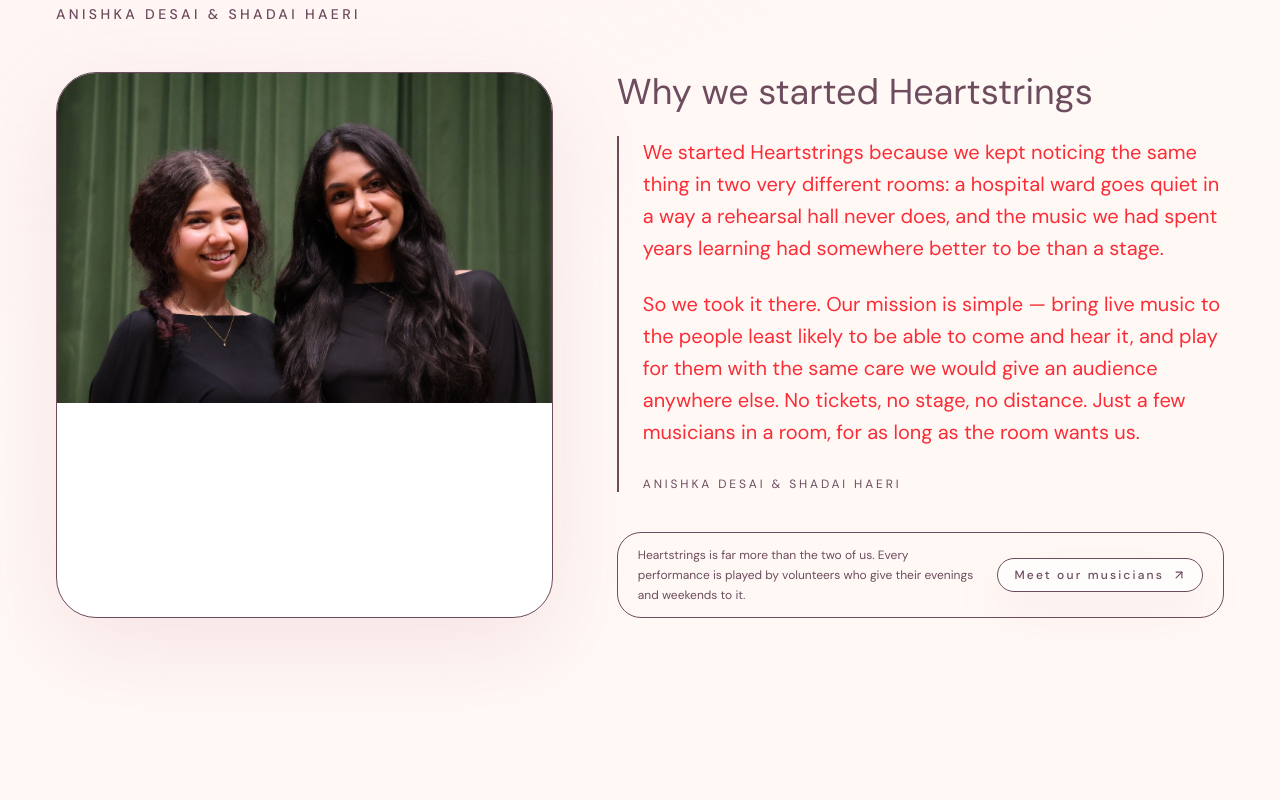
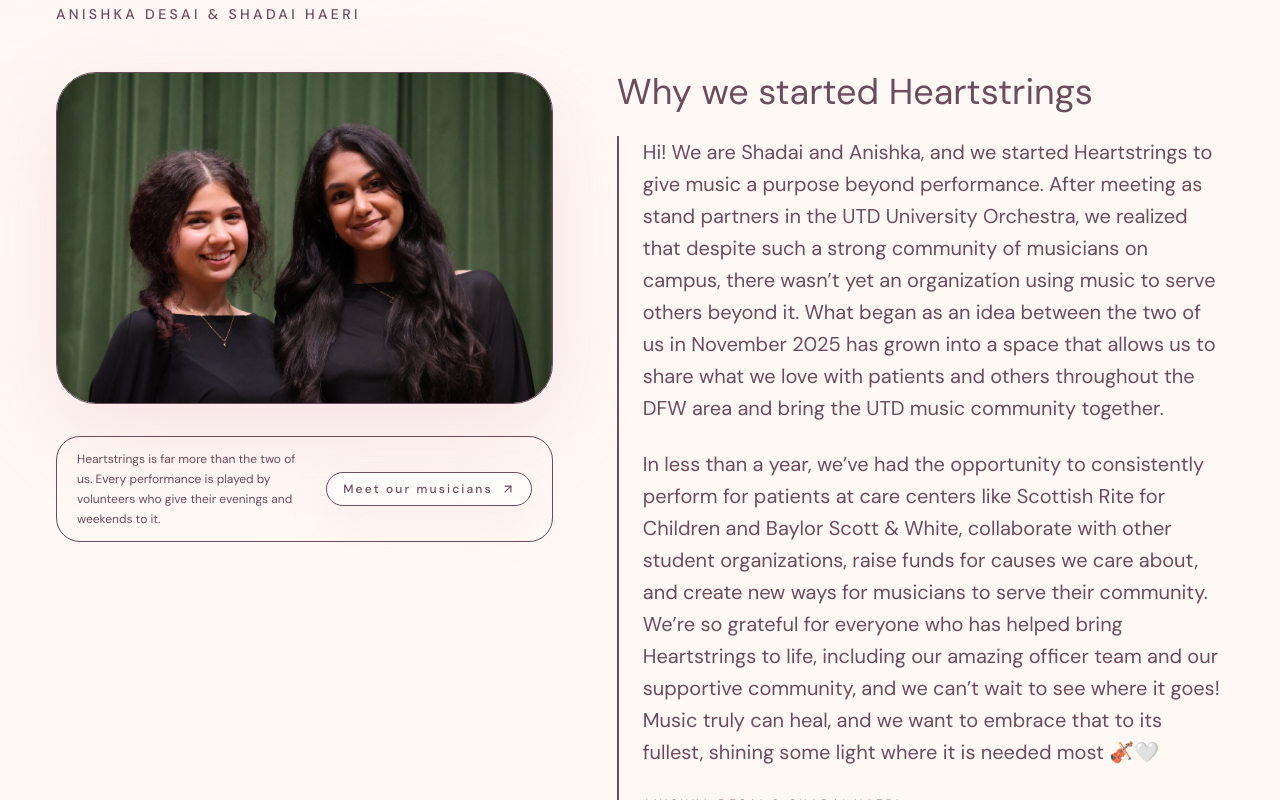
Before and after one commit to JMANY42/heartstrings-website, a React (Vite) app in the folder frontend/: page / in a window 1280 px wide. Shown: the part 1720-2520 px from the top of the page. Built offline with nearby package versions, Linux system fonts and the light colour scheme; no server answers.

Commit message:
founders note and finalization

```diff
--- a/frontend/src/components/FoundersNote.tsx
+++ b/frontend/src/components/FoundersNote.tsx
@@ -45,50 +45,26 @@ export function FoundersNote() {
         </p>
       </motion.div>
 
-      <div className="mt-12 grid items-start gap-10 lg:grid-cols-[0.9fr_1.1fr] lg:items-stretch lg:gap-16">
-        {/* Left — the photo of the two of them. */}
+      <div className="mt-12 grid items-start gap-10 lg:grid-cols-[0.9fr_1.1fr] lg:gap-16">
+        {/* Left — the photo of the two of them at the top of the column, with
+            the invitation to the rest of the ensemble underneath it. */}
+        <div className="flex flex-col gap-8">
           {foundersPhoto.src ? (
             <motion.div
               variants={fadeUp}
-            className="overflow-hidden rounded-[2.5rem] border border-brand-rose/45 bg-white shadow-[0_28px_90px_rgba(201,116,143,0.16)]"
+              className="overflow-hidden rounded-[2.5rem] border border-brand-rose/45 shadow-[0_28px_90px_rgba(201,116,143,0.16)]"
             >
               <img
                 src={foundersPhoto.src}
                 alt={foundersPhoto.alt}
                 loading="lazy"
-              className="aspect-[4/3] w-full object-cover object-center lg:aspect-[3/2]"
+                className="block aspect-[4/3] w-full object-cover object-center lg:aspect-[3/2]"
               />
             </motion.div>
           ) : null}
 
-        {/* Right — their words, in their own voice, signed underneath, with
-            the invitation held at the foot of the column so it comes to rest
-            level with the bottom of the photo. */}
-        <motion.div variants={fadeUp} className="flex h-full flex-col">
-          <h4 className="font-display text-3xl text-brand-deep sm:text-4xl">
-            Why we started Heartstrings
-          </h4>
-
-          <blockquote className="mt-6 border-l-2 border-brand-deep/20 pl-6">
-            {missionStatement.map((paragraph, index) => (
-              <p
-                key={index}
-                className="change mt-6 text-lg leading-8 text-brand-deep/78 first:mt-0 sm:text-xl"
-              >
-                {paragraph}
-              </p>
-            ))}
-
-            <footer className="mt-7 text-xs uppercase tracking-[0.24em] text-brand-deep/55">
-              {/* Signed by whoever the roster marks as a founder. */}
-                Anishka Desai & Shadai Haeri
-            </footer>
-          </blockquote>
-
-          {/* The rest of the ensemble gets a page of its own. The wrapper
-              takes the `mt-auto` that drops the card to the foot of the
-              column, so the card itself keeps its own size untouched. */}
-          <motion.div variants={fadeUp} className="mt-auto flex pt-10">
+          {/* The rest of the ensemble gets a page of its own. */}
+          <motion.div variants={fadeUp} className="flex">
             <div className="flex w-full flex-col gap-4 rounded-[1.5rem] border border-brand-rose/40 bg-brand-pink/45 px-5 py-3 sm:w-auto sm:flex-row sm:items-center">
               {/* Held to a width that breaks the line in two — two short
                   lines keep the card as short as it was. */}
@@ -109,6 +85,29 @@ export function FoundersNote() {
               </a>
             </div>
           </motion.div>
+        </div>
+
+        {/* Right — their words, in their own voice, signed underneath. */}
+        <motion.div variants={fadeUp} className="flex flex-col">
+          <h4 className="font-display text-3xl text-brand-deep sm:text-4xl">
+            Why we started Heartstrings
+          </h4>
+
+          <blockquote className="mt-6 border-l-2 border-brand-deep/20 pl-6">
+            {missionStatement.map((paragraph, index) => (
+              <p
+                key={index}
+                className="mt-6 text-lg leading-8 text-brand-deep/78 first:mt-0 sm:text-xl"
+              >
+                {paragraph}
+              </p>
+            ))}
+
+            <footer className="mt-7 text-xs uppercase tracking-[0.24em] text-brand-deep/55">
+              {/* Signed by whoever the roster marks as a founder. */}
+                Anishka Desai & Shadai Haeri
+            </footer>
+          </blockquote>
         </motion.div>
       </div>
     </motion.div>
--- a/frontend/src/components/Impact.tsx
+++ b/frontend/src/components/Impact.tsx
@@ -45,8 +45,8 @@ const locations = [
     href: 'https://www.cancer.org/support-programs-and-services/patient-lodging/hope-lodge/dallas.html'
   },
   {
-    name: 'Windhaven Surgery Center????',
-    href: 'https://www.windhavensurgery.com/'
+    name: 'Wyndham Court of Plano',
+    href: 'https://silvercareliving.com/wyndham-court-plano/'
   },
   {
     name: 'Prestonwood Court',
@@ -148,7 +148,7 @@ export function Impact() {
                   rule and every cell draws its bottom rule, so with an odd
                   count the empty bottom-right slot is still framed on both
                   sides; only the cells on the panel's bottom edge drop it. */}
-              <ul className="change mt-8 grid overflow-hidden rounded-[1.75rem] border border-brand-rose/40 bg-[linear-gradient(180deg,rgba(255,255,255,0.82)_0%,rgba(255,248,244,0.95)_100%)] shadow-[0_16px_50px_rgba(201,116,143,0.08)] sm:grid-cols-2">
+              <ul className="mt-8 grid overflow-hidden rounded-[1.75rem] border border-brand-rose/40 bg-[linear-gradient(180deg,rgba(255,255,255,0.82)_0%,rgba(255,248,244,0.95)_100%)] shadow-[0_16px_50px_rgba(201,116,143,0.08)] sm:grid-cols-2">
                 {locations.map((location, index) => (
                   <li
                     key={location.name}
--- a/frontend/src/data/founders.ts
+++ b/frontend/src/data/founders.ts
@@ -48,8 +48,8 @@ export const foundersPhoto = {
 
 /** In their own words — one paragraph per entry. */
 export const missionStatement: string[] = [
-  'We started Heartstrings because we kept noticing the same thing in two very different rooms: a hospital ward goes quiet in a way a rehearsal hall never does, and the music we had spent years learning had somewhere better to be than a stage.',
-  'So we took it there. Our mission is simple — bring live music to the people least likely to be able to come and hear it, and play for them with the same care we would give an audience anywhere else. No tickets, no stage, no distance. Just a few musicians in a room, for as long as the room wants us.',
+  'Hi! We are Shadai and Anishka, and we started Heartstrings to give music a purpose beyond performance. After meeting as stand partners in the UTD University Orchestra, we realized that despite such a strong community of musicians on campus, there wasn’t yet an organization using music to serve others beyond it. What began as an idea between the two of us in November 2025 has grown into a space that allows us to share what we love with patients and others throughout the DFW area and bring the UTD music community together.',
+  'In less than a year, we’ve had the opportunity to consistently perform for patients at care centers like Scottish Rite for Children and Baylor Scott & White, collaborate with other student organizations, raise funds for causes we care about, and create new ways for musicians to serve their community. We’re so grateful for everyone who has helped bring Heartstrings to life, including our amazing officer team and our supportive community, and we can’t wait to see where it goes! Music truly can heal, and we want to embrace that to its fullest, shining some light where it is needed most 🎻🤍'
 ]
 
 /** Where the musicians page lives. The section links to it; the page itself is
--- a/frontend/src/pages/EventPage.tsx
+++ b/frontend/src/pages/EventPage.tsx
@@ -362,7 +362,7 @@ export function EventNotFound() {
           page.
         </p>
         <a
-          href="/#impact"
+          href="/events"
           className="mt-10 inline-flex items-center justify-center rounded-full border border-brand-rose/70 bg-white/55 px-7 py-3.5 text-sm font-medium tracking-[0.18em] text-brand-deep transition duration-300 ease-out hover:-translate-y-1 hover:bg-brand-hover"
         >
           See our events
--- a/frontend/src/pages/Home.tsx
+++ b/frontend/src/pages/Home.tsx
@@ -11,7 +11,7 @@ export function Home() {
     <>
       <Hero />
       <About />
-      <Testimonials />
+      {/* <Testimonials /> */}
       <Gallery />
       <Impact />
       <Collaborate />
```
Also changed, not shown: frontend/src/data/events.ts (+60 -1 lines). Lines whose indentation alone changed are shown as unchanged.
